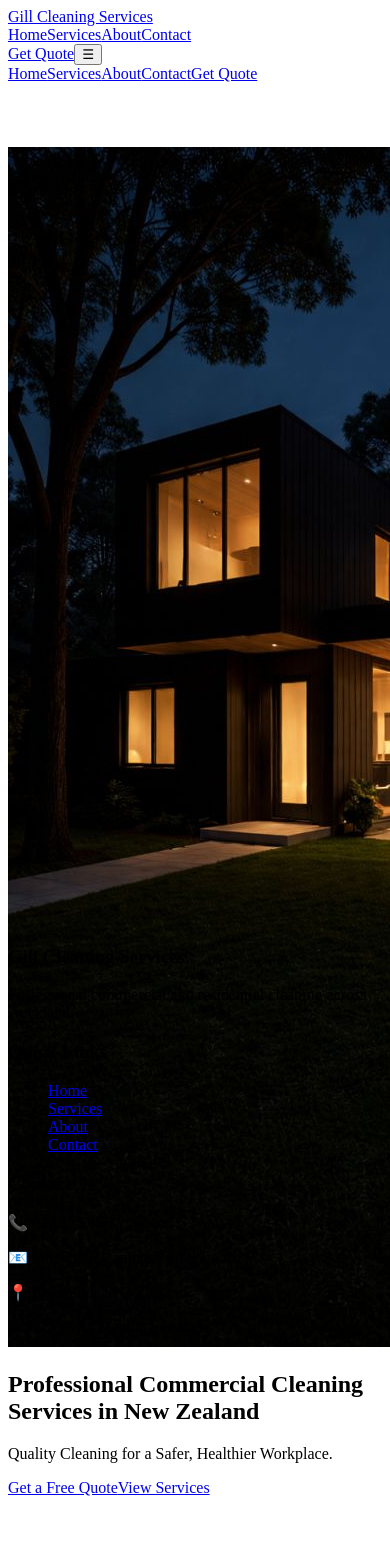
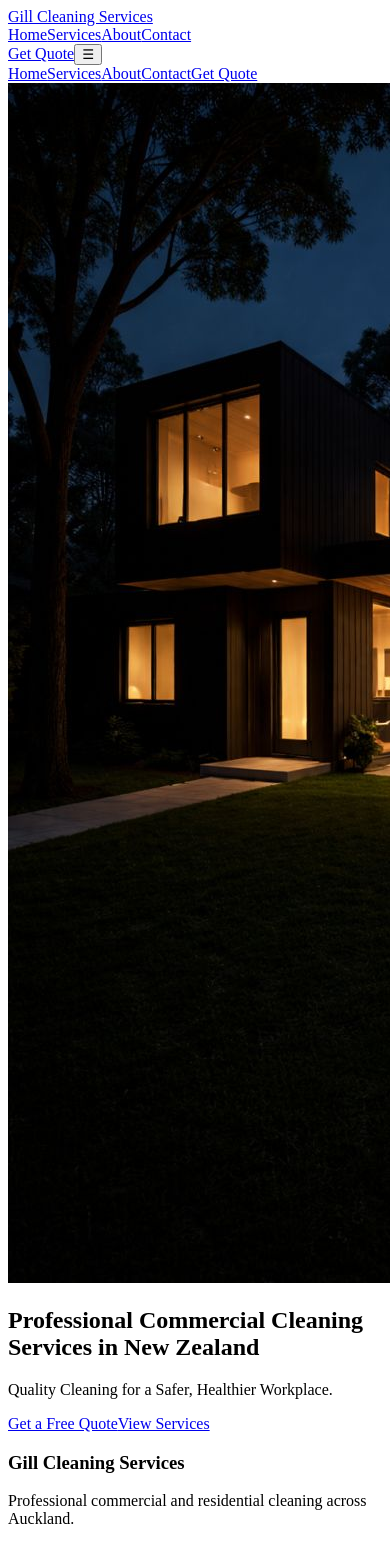
Before and after one commit to uddinmubeen70-hue/gill-cleaning-services-website, a Next.js app: page / in a window 390 px wide. Shown: the top 1549 px of the page. Before the commit the page ends 1497 px from the top, so only its background shows below. Built offline with nearby package versions, Linux system fonts and the light colour scheme.

Commit message:
Fix mobile hero image full height issue

```diff
--- a/app/layout.tsx
+++ b/app/layout.tsx
@@ -10,7 +10,7 @@ export default function RootLayout({
     <html lang="en">
       <body className="bg-white">
         <Header />
-        <main style={{ paddingTop: "64px" }}>
+        <main className="pt-16">
           {children}
         </main>
         <Footer />
--- a/app/page.tsx
+++ b/app/page.tsx
@@ -1,10 +1,11 @@
 export default function HomePage() {
   return (
     <section
-      style={{ height: "calc(100vh - 64px)" }}
-      className="relative w-full flex items-center justify-center text-center overflow-hidden"
+      className="relative w-full min-h-[100svh] flex items-center justify-center overflow-hidden"
     >
-      <picture className="absolute inset-0 w-full h-full">
+      {/* BACKGROUND IMAGE */}
+      <div className="absolute inset-0 z-0">
+        <picture className="w-full h-full">
           <source media="(max-width:768px)" srcSet="/home-bg-mobile.jpg" />
           <img
             src="/home-bg.jpg"
@@ -13,23 +14,33 @@ export default function HomePage() {
           />
         </picture>
 
-      <div className="absolute inset-0 bg-black/40" />
+        {/* DARK OVERLAY */}
+        <div className="absolute inset-0 bg-black/60" />
+      </div>
 
-      <div className="relative z-10 text-white px-4 max-w-4xl">
-        <h1 className="text-4xl md:text-6xl font-bold">
-          Professional Commercial Cleaning <br />
+      {/* CONTENT */}
+      <div className="relative z-10 text-center text-white px-4 max-w-4xl">
+        <h1 className="text-3xl sm:text-4xl md:text-6xl font-bold leading-tight">
+          Professional Commercial Cleaning <br className="hidden md:block" />
           Services in New Zealand
         </h1>
 
-        <p className="mt-4 text-lg text-gray-200">
+        <p className="mt-4 text-base md:text-lg text-gray-200">
           Quality Cleaning for a Safer, Healthier Workplace.
         </p>
 
-        <div className="mt-6 flex gap-4 justify-center flex-wrap">
-          <a href="/quote" className="px-6 py-3 bg-blue-600 text-white rounded-lg">
+        <div className="mt-8 flex flex-col sm:flex-row gap-4 justify-center">
+          <a
+            href="/quote"
+            className="px-8 py-3 bg-blue-600 hover:bg-blue-700 rounded-lg font-semibold transition"
+          >
             Get a Free Quote
           </a>
-          <a href="/services" className="px-6 py-3 bg-white text-gray-900 rounded-lg">
+
+          <a
+            href="/services"
+            className="px-8 py-3 bg-white text-gray-900 hover:bg-gray-100 rounded-lg font-semibold transition"
+          >
             View Services
           </a>
         </div>
```
Lines whose indentation alone changed are shown as unchanged.
